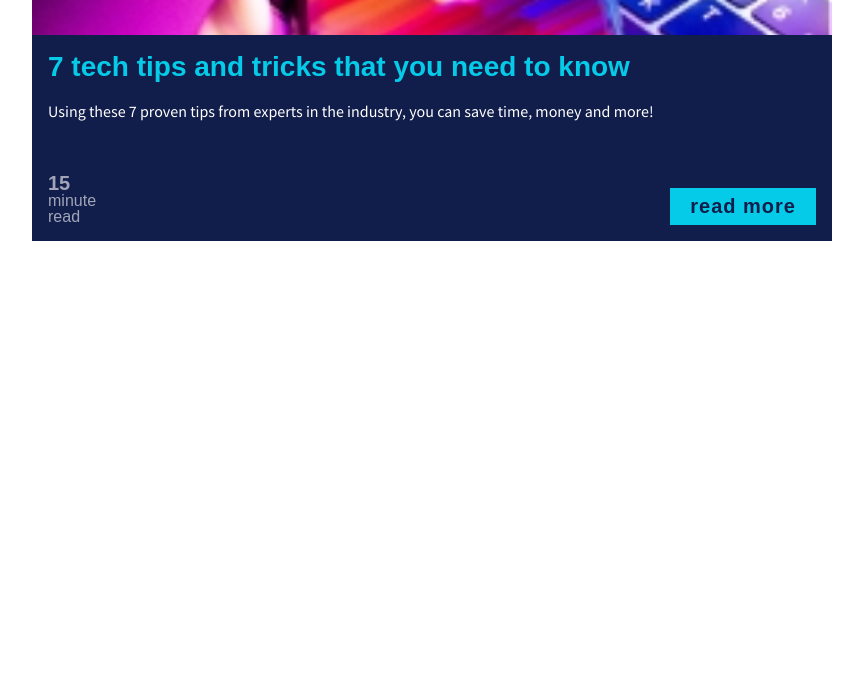
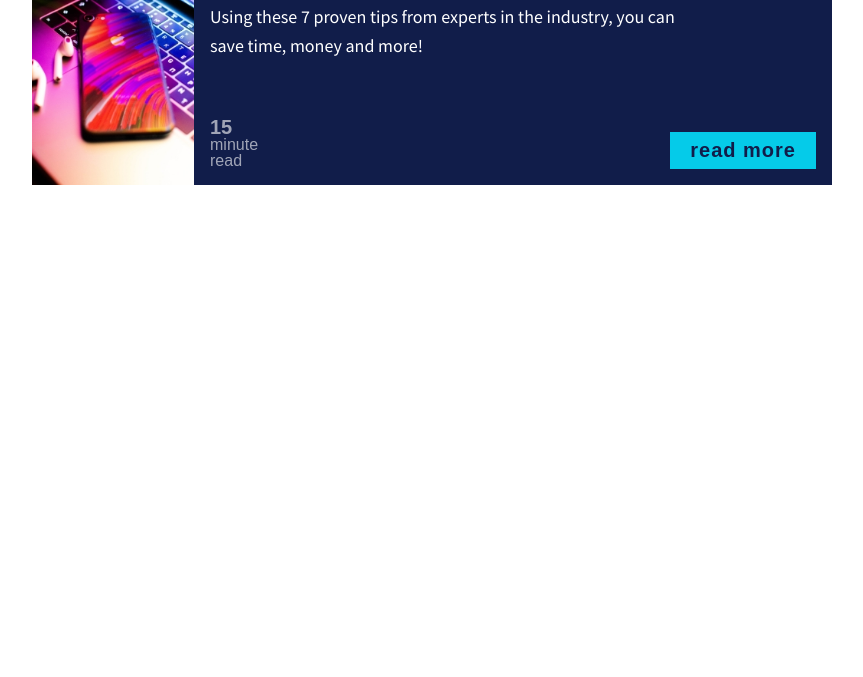
Before and after one commit to natgonzalezrosa/flexCard, a plain HTML site: page index.html in a window 1280 px wide. Shown: the part 123-800 px from the top of the page, without its empty margins (208-1071 px from the left). Drawn offline with Linux system fonts and the light colour scheme; a web font is replaced by a local one.

Commit message:
working for large screens

```diff
--- a/css/style.css
+++ b/css/style.css
@@ -10,7 +10,11 @@
 
 .card-img {
     object-fit: cover;
-    height: 150px;
+    flex-basis: 200px;
+    min-width: 0;
+    min-height: 0;
+
+    background: yellow;
 }
 
 .card-content {
@@ -63,3 +67,31 @@
     display: block;
     font-size: 1.25em;
 }
+
+@media (min-width: 600px) {
+    .card {
+        flex-direction: row;
+    }
+
+    .card-img {
+        height: 300px;
+    }
+
+    .card-content {
+        display: flex;
+        flex-direction: column;
+    }
+
+    .card-title {
+        font-size: 2.25rem
+    }
+
+    .card-body {
+        font-size: 1.125rem;
+        max-width: 500px;
+    }
+
+    .card-footer {
+        margin-top: auto;
+    }
+}
```
